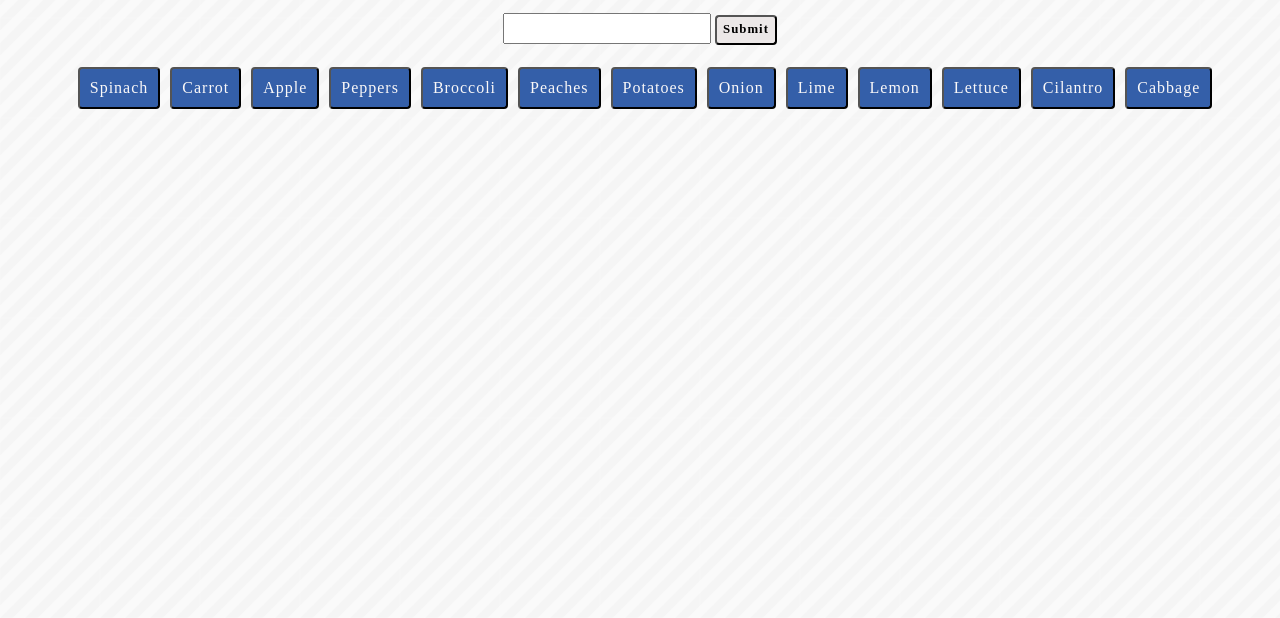
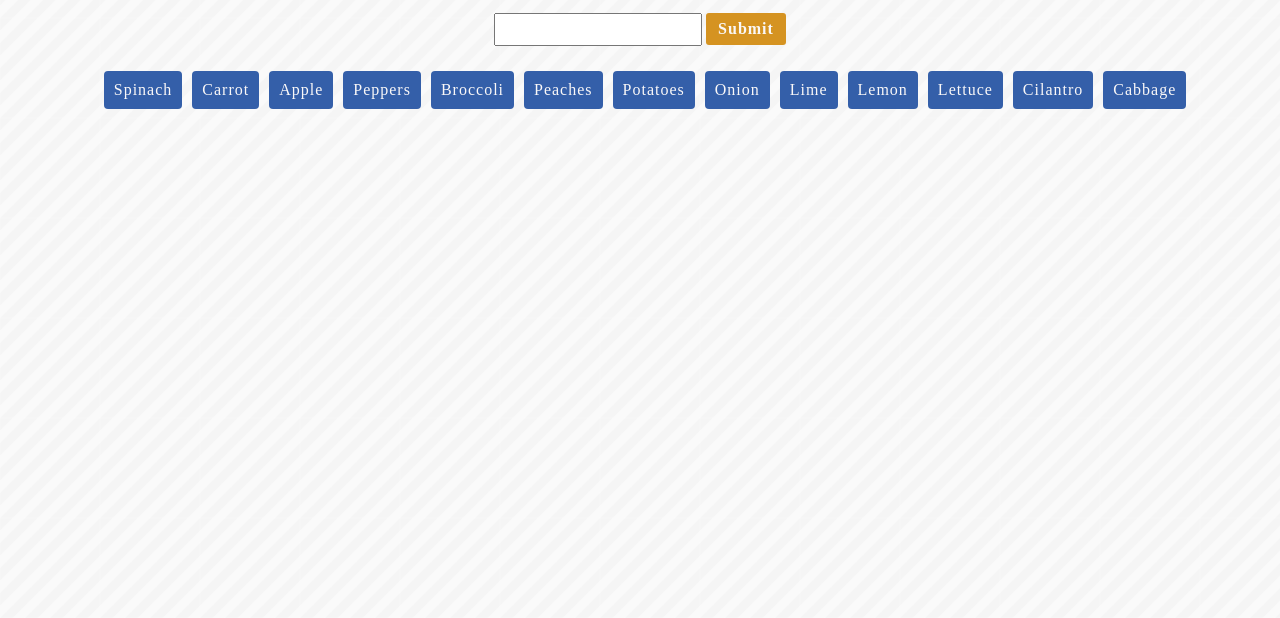
Before and after one commit to shelbyreins/GifTastic, a plain HTML site: page index.html in a window 1280 px wide. Shown: the part 182-800 px from the top of the page. Drawn offline with nearby package versions, Linux system fonts and the light colour scheme; a web font is replaced by a local one.

Commit message:
Stlye submit button and ratings

```diff
--- a/assets/css/style.css
+++ b/assets/css/style.css
@@ -23,25 +23,34 @@ body{
 }
 
 #gif-input{
-    height: 25px;
+    height: 27px;
     width: 200px;
 }
 
 #add-gif{
-    height: 30px;
-    font-size: .8em;
-    background:rgba(232, 227, 227, 0.782);
-    color:  rgb(0, 0, 0);
+    height: 32px;
+    font-size: 1em;
+    padding-left: 12px;
+    padding-top: 3px;
+    padding-bottom: 3px;
+    padding-right: 12px;
+    background:rgb(213, 147, 33);
+    color:  rgb(250, 248, 248);
     font-family: 'Alegreya SC', serif;
     letter-spacing: 1px;
     font-weight: bold;
     text-decoration: none;
-    border-radius: 4px;
+    border-radius: 3px;
+    border: none;
+}
+
+#add-gif:hover{
+    background:rgb(208, 172, 111);
 }
 
 #gif-input, #add-gif{
     margin-top: 18px;
-    margin-bottom: 22px;
+    margin-bottom: 25px;
 }
 
 .btn{
@@ -55,6 +64,15 @@ body{
     letter-spacing: 1px;
     text-decoration: none;
     border-radius: 4px;
+    border: none;
+}
+
+.btn:hover{
+    background:rgb(90, 126, 187);
+}
+
+.btn:focus, #add-gif:focus{
+   outline: 0;
 }
 
 #button-view{
@@ -76,3 +94,9 @@ body{
 .gifImage{
     border-radius: 2px;
 }
+
+.rating{
+    font-family: Arial, Helvetica, sans-serif;
+    font-size: 1em;
+    font-weight: bold;
+}
```
